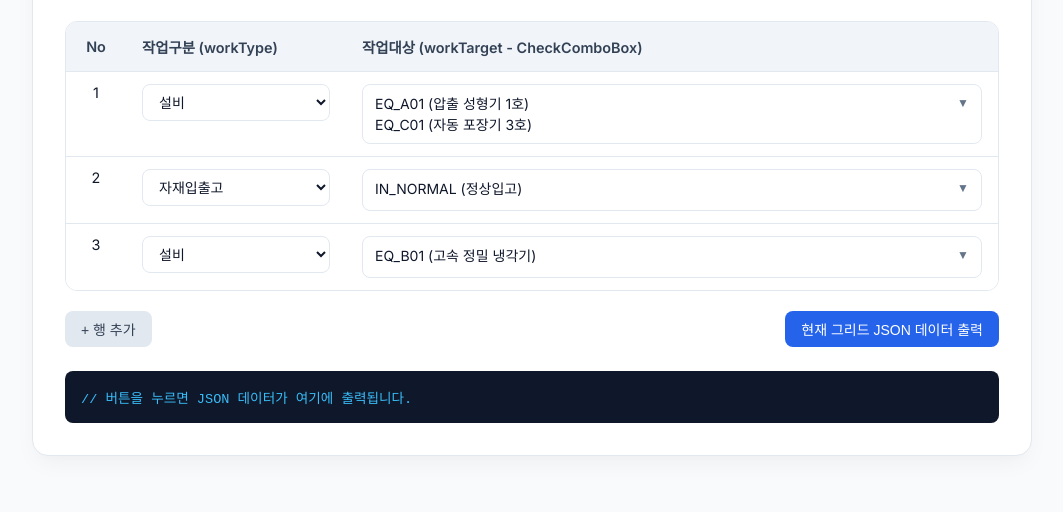
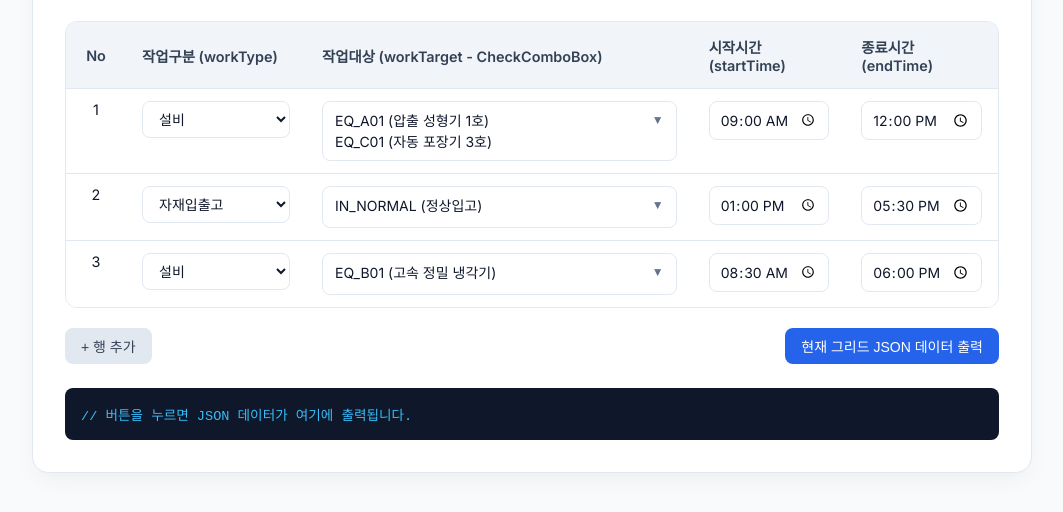
Before and after one commit to jhc1006/workListGrid, a plain HTML site: page index.html in a window 1280 px wide. Shown: the part 134-646 px from the top of the page, without its empty margins (108-1171 px from the left). Drawn offline with Linux system fonts and the light colour scheme.

Commit message:
feat: 시작시간 및 종료시간 컬럼 추가 및 시간 편집 모드 구현

```diff
--- a/index.html
+++ b/index.html
@@ -112,8 +112,28 @@
         }
 
         .col-no { width: 60px; text-align: center; }
-        .col-type { width: 220px; }
+        .col-type { width: 180px; }
         .col-target { width: auto; }
+        .col-time { width: 140px; }
+
+        input.time-input {
+            width: 100%;
+            padding: 8px 10px;
+            border-radius: 8px;
+            border: 1px solid var(--border-color);
+            font-size: 0.875rem;
+            font-family: inherit;
+            color: var(--text-main);
+            background-color: #fff;
+            outline: none;
+            cursor: pointer;
+            transition: border-color 0.2s, box-shadow 0.2s;
+        }
+
+        input.time-input:focus {
+            border-color: var(--primary-color);
+            box-shadow: 0 0 0 3px rgba(37, 99, 235, 0.15);
+        }
 
         /* Custom Select */
         select.form-control {
@@ -306,6 +326,8 @@
                     <th class="col-no">No</th>
                     <th class="col-type">작업구분 (workType)</th>
                     <th class="col-target">작업대상 (workTarget - CheckComboBox)</th>
+                    <th class="col-time">시작시간 (startTime)</th>
+                    <th class="col-time">종료시간 (endTime)</th>
                 </tr>
             </thead>
             <tbody id="gridBody">
@@ -345,9 +367,9 @@
      * 그리드 데이터 (DataList 역할)
      */
     let gridData = [
-        { workType: "EQ", workTarget: "EQ_A01,EQ_C01" },
-        { workType: "MAT", workTarget: "IN_NORMAL" },
-        { workType: "EQ", workTarget: "EQ_B01" }
+        { workType: "EQ", workTarget: "EQ_A01,EQ_C01", startTime: "09:00", endTime: "12:00" },
+        { workType: "MAT", workTarget: "IN_NORMAL", startTime: "13:00", endTime: "17:30" },
+        { workType: "EQ", workTarget: "EQ_B01", startTime: "08:30", endTime: "18:00" }
     ];
 
     // 페이지 초기화
@@ -389,9 +411,21 @@
             tdTarget.className = "col-target";
             tdTarget.appendChild(createCheckComboBox(index, row.workType, row.workTarget));
 
+            // 시작시간 셀
+            const tdStartTime = document.createElement("td");
+            tdStartTime.className = "col-time";
+            tdStartTime.appendChild(createTimeInput(index, "startTime", row.startTime));
+
+            // 종료시간 셀
+            const tdEndTime = document.createElement("td");
+            tdEndTime.className = "col-time";
+            tdEndTime.appendChild(createTimeInput(index, "endTime", row.endTime));
+
             tr.appendChild(tdNo);
             tr.appendChild(tdType);
             tr.appendChild(tdTarget);
+            tr.appendChild(tdStartTime);
+            tr.appendChild(tdEndTime);
             tbody.appendChild(tr);
         });
     }
@@ -542,10 +576,24 @@
     }
 
     /**
+     * 시간 (시:분) 입력 input 생성
+     */
+    function createTimeInput(rowIndex, field, value) {
+        const input = document.createElement("input");
+        input.type = "time";
+        input.className = "form-control time-input";
+        input.value = value || "";
+        input.addEventListener("change", (e) => {
+            gridData[rowIndex][field] = e.target.value;
+        });
+        return input;
+    }
+
+    /**
      * 행 추가
      */
     function addRow() {
-        gridData.push({ workType: "", workTarget: "" });
+        gridData.push({ workType: "", workTarget: "", startTime: "", endTime: "" });
         renderGrid();
     }
 
```
Also changed, not shown: src/main/webapp/index.html (+53 -5 lines), src/main/webapp/ui/work/WorkListGrid.xml (+9 -3 lines).
